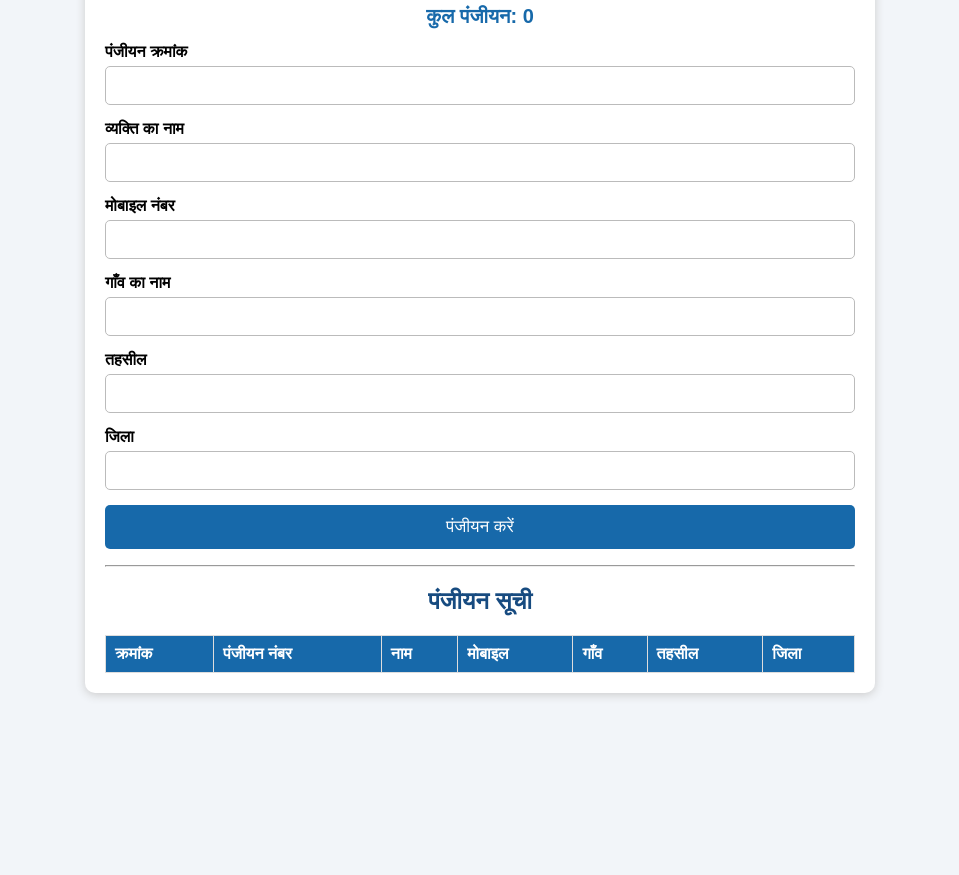
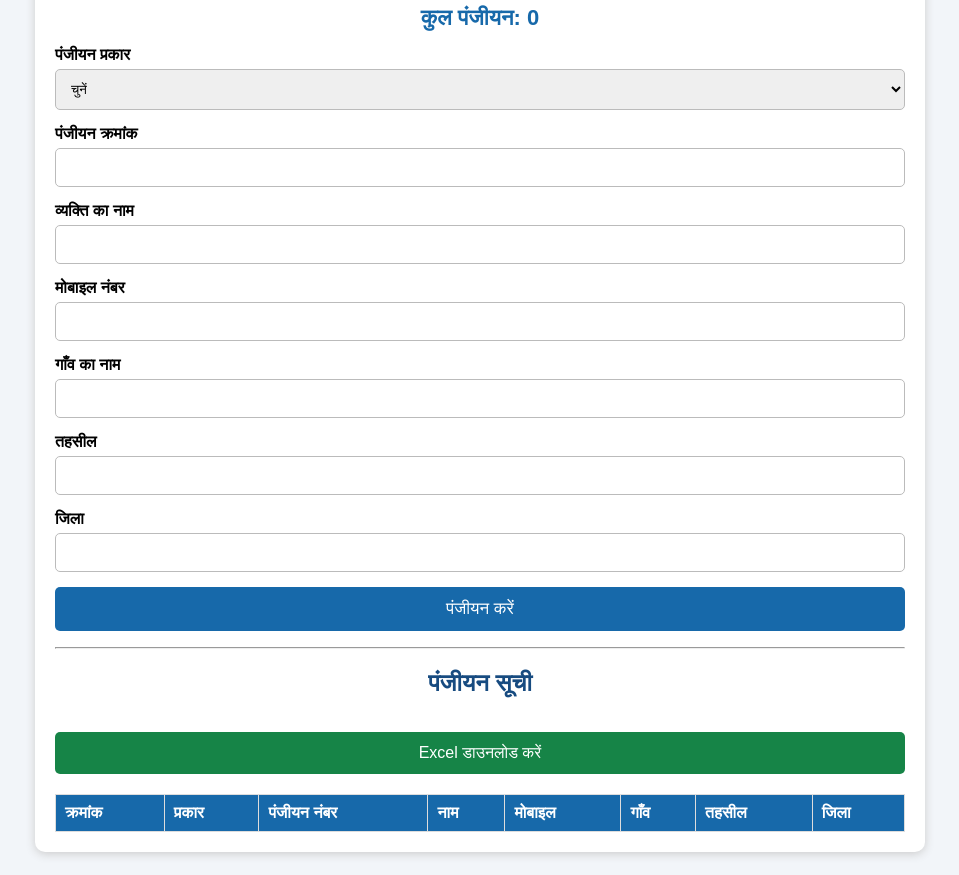
Before and after one commit to sunilyadavsky8855-ui/SPR-PRD-DATA-FILTER, a plain HTML site: page sammelan.html in a window 1280 px wide. Shown: the part 106-981 px from the top of the page, without its empty margins (160-1119 px from the left). Before the commit the page ends 822 px from the top, so only its background shows below. Drawn offline with Linux system fonts and the light colour scheme.

Commit message:
Update sammelan.html

```diff
--- a/sammelan.html
+++ b/sammelan.html
@@ -1,9 +1,10 @@
+
 <!DOCTYPE html>
 <html lang="hi">
 <head>
 <meta charset="UTF-8">
 <meta name="viewport" content="width=device-width, initial-scale=1.0">
-<title>सम्मेलन पंजीयन</title>
+<title>सम्मेलन वर-वधु पंजीयन फॉर्म</title>
 
 <style>
 body {
@@ -12,7 +13,7 @@ body {
     padding: 15px;
 }
 .container {
-    max-width: 750px;
+    max-width: 850px;
     margin: auto;
     background: white;
     padding: 20px;
@@ -28,7 +29,7 @@ label {
     margin-top: 15px;
     font-weight: bold;
 }
-input {
+input, select {
     width: 100%;
     padding: 11px;
     margin-top: 5px;
@@ -49,6 +50,11 @@ button {
     width: 100%;
     font-size: 17px;
 }
+.download {
+    background: #168447;
+    width: 100%;
+    font-size: 16px;
+}
 #message {
     text-align: center;
     font-weight: bold;
@@ -60,7 +66,7 @@ button {
 table {
     width: 100%;
     border-collapse: collapse;
-    min-width: 600px;
+    min-width: 700px;
 }
 th, td {
     border: 1px solid #ddd;
@@ -73,9 +79,10 @@ th {
 }
 .count {
     text-align: center;
-    font-size: 20px;
+    font-size: 22px;
     color: #1769aa;
     font-weight: bold;
+    margin: 15px;
 }
 </style>
 </head>
@@ -84,13 +91,20 @@ th {
 
 <div class="container">
 
-<h2>सम्मेलन पंजीयन फॉर्म</h2>
+<h2>सम्मेलन वर-वधु पंजीयन फॉर्म</h2>
 
 <div class="count">
 कुल पंजीयन: <span id="total">0</span>
 </div>
 
 <form id="registrationForm">
+
+<label>पंजीयन प्रकार</label>
+<select id="type" required>
+<option value="">चुनें</option>
+<option value="वर">वर</option>
+<option value="वधु">वधु</option>
+</select>
 
 <label>पंजीयन क्रमांक</label>
 <input type="text" id="regNo" required>
@@ -123,11 +137,16 @@ pattern="[0-9]{10}" maxlength="10" required>
 
 <h2>पंजीयन सूची</h2>
 
+<button type="button" class="download" onclick="downloadExcel()">
+Excel डाउनलोड करें
+</button>
+
 <div class="table-box">
 <table>
 <thead>
 <tr>
 <th>क्रमांक</th>
+<th>प्रकार</th>
 <th>पंजीयन नंबर</th>
 <th>नाम</th>
 <th>मोबाइल</th>
@@ -181,6 +200,7 @@ function showData() {
 
         [
             index + 1,
+            item.type || "पुराना रिकॉर्ड",
             item.regNo,
             item.name,
             item.mobile,
@@ -188,9 +208,11 @@ function showData() {
             item.tehsil,
             item.district
         ].forEach(value => {
+
             const cell = document.createElement("td");
-            cell.textContent = value;
+            cell.textContent = value ?? "";
             row.appendChild(cell);
+
         });
 
         list.appendChild(row);
@@ -205,6 +227,7 @@ form.addEventListener("submit", function(e) {
     e.preventDefault();
 
     const data = {
+        type: document.getElementById("type").value,
         regNo: document.getElementById("regNo").value.trim(),
         name: document.getElementById("name").value.trim(),
         mobile: document.getElementById("mobile").value.trim(),
@@ -233,7 +256,7 @@ form.addEventListener("submit", function(e) {
         registrations.pop();
         message.style.color = "red";
         message.textContent =
-            "डेटा सेव नहीं हुआ। ब्राउज़र की स्टोरेज जाँचें।";
+            "डेटा सेव नहीं हुआ। ब्राउज़र स्टोरेज जाँचें।";
         return;
     }
 
@@ -245,6 +268,69 @@ form.addEventListener("submit", function(e) {
     form.reset();
 });
 
+// Excel डाउनलोड
+
+function downloadExcel() {
+
+    if (registrations.length === 0) {
+        alert("डाउनलोड करने के लिए कोई पंजीयन उपलब्ध नहीं है।");
+        return;
+    }
+
+    const headers = [
+        "क्रमांक",
+        "प्रकार",
+        "पंजीयन नंबर",
+        "नाम",
+        "मोबाइल",
+        "गाँव",
+        "तहसील",
+        "जिला"
+    ];
+
+    const rows = registrations.map((item, index) => [
+        index + 1,
+        item.type || "पुराना रिकॉर्ड",
+        item.regNo,
+        item.name,
+        item.mobile,
+        item.village,
+        item.tehsil,
+        item.district
+    ]);
+
+    function escapeCSV(value) {
+        let text = String(value ?? "");
+
+        if (/^[\s]*[=+\-@]/.test(text)) {
+            text = "'" + text;
+        }
+
+        return '"' + text.replace(/"/g, '""') + '"';
+    }
+
+    const csv = [headers, ...rows]
+        .map(row => row.map(escapeCSV).join(","))
+        .join("\r\n");
+
+    const blob = new Blob(
+        ["\uFEFF" + csv],
+        { type: "text/csv;charset=utf-8;" }
+    );
+
+    const url = URL.createObjectURL(blob);
+    const link = document.createElement("a");
+
+    link.href = url;
+    link.download = "सम्मेलन_वर-वधु_पंजीयन.csv";
+
+    document.body.appendChild(link);
+    link.click();
+    link.remove();
+
+    URL.revokeObjectURL(url);
+}
+
 showData();
 
 </script>
```
